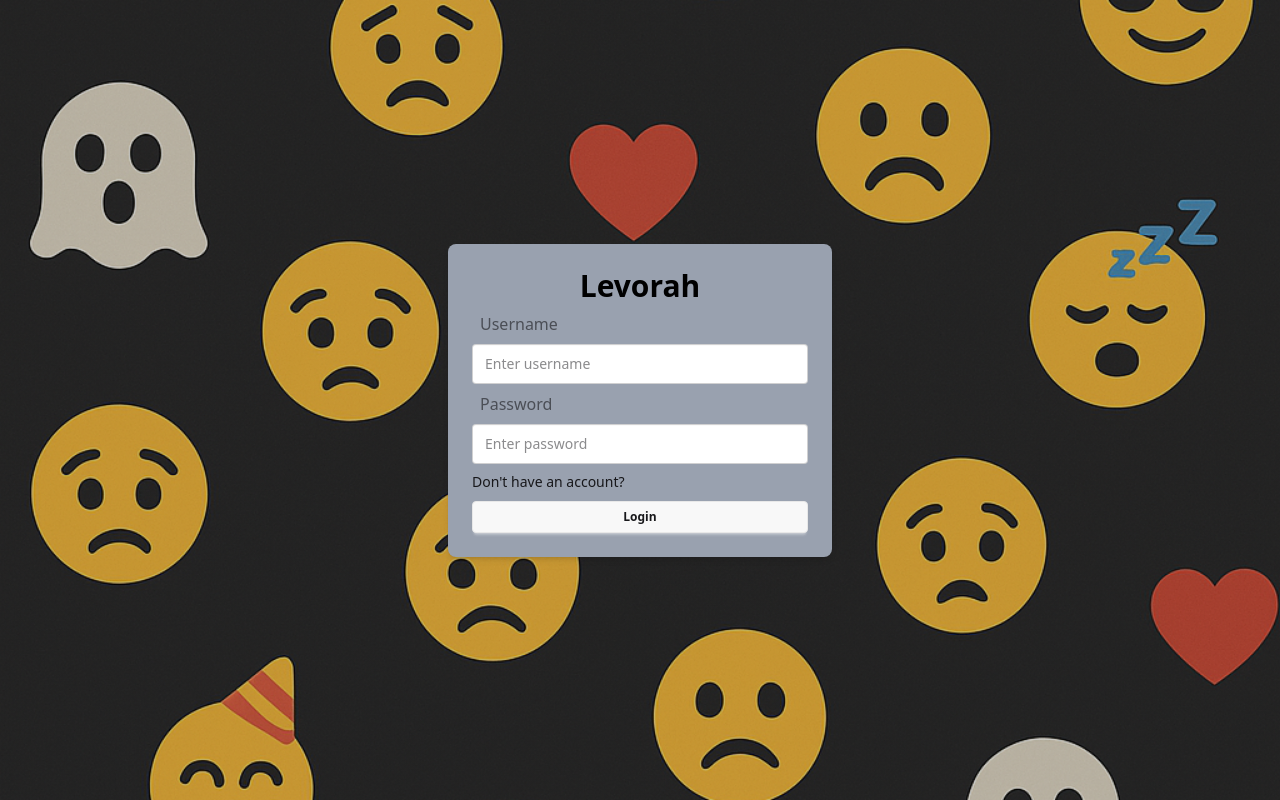
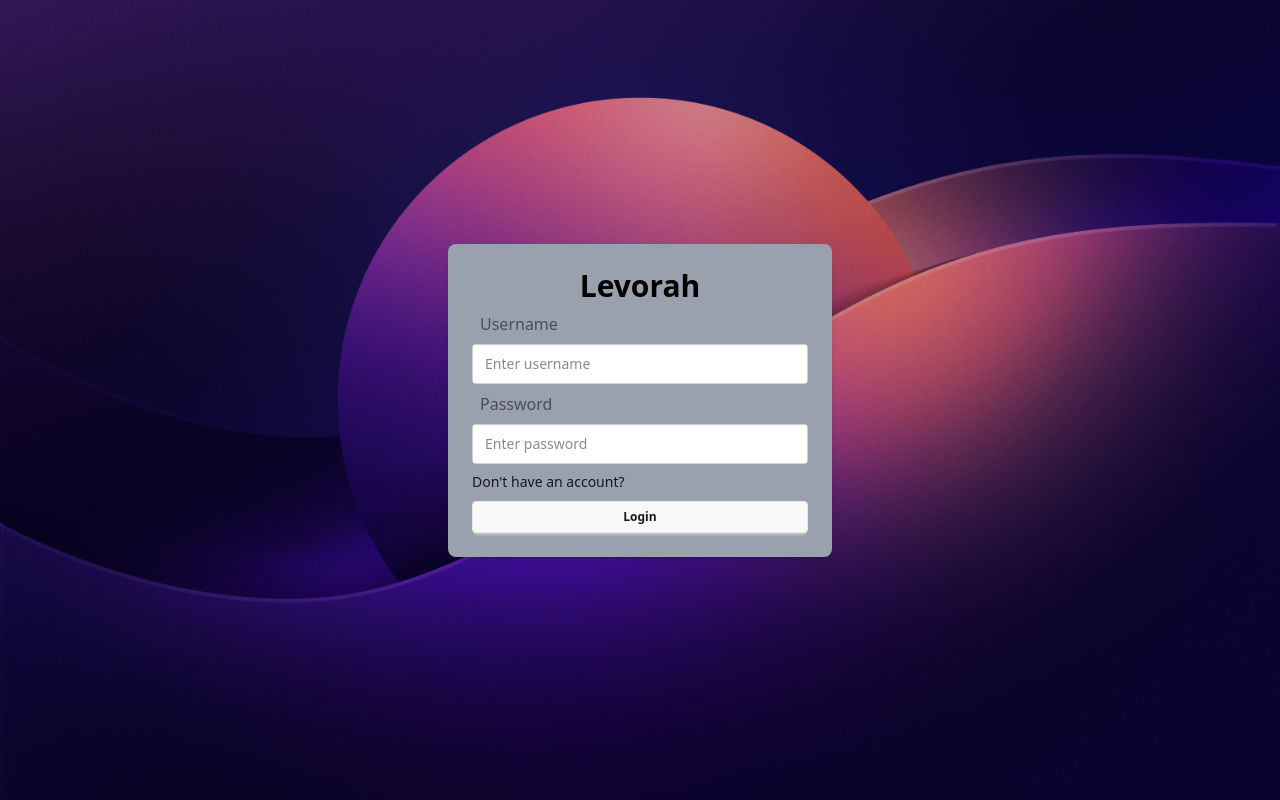
Before and after one commit to levorah/chat-app-frontend, a React (Vite) app: page /login in a window 1280 px wide. Built offline with nearby package versions, Linux system fonts and the light colour scheme.

Commit message:
feat: bg image changed

```diff
--- a/src/index.css
+++ b/src/index.css
@@ -3,7 +3,7 @@
 
 
 body {
-    background: linear-gradient(rgba(0, 0, 0, 0.2), rgba(0, 0, 0, 0.2)), url("/bg-img.png");
+    background: linear-gradient(rgba(0, 0, 0, 0.2), rgba(0, 0, 0, 0.2)), url("/bg.jpg");
     background-repeat: no-repeat;
     background-size: cover;
     background-position: center;
```
Also changed, not shown: public/bg.jpg (added).
